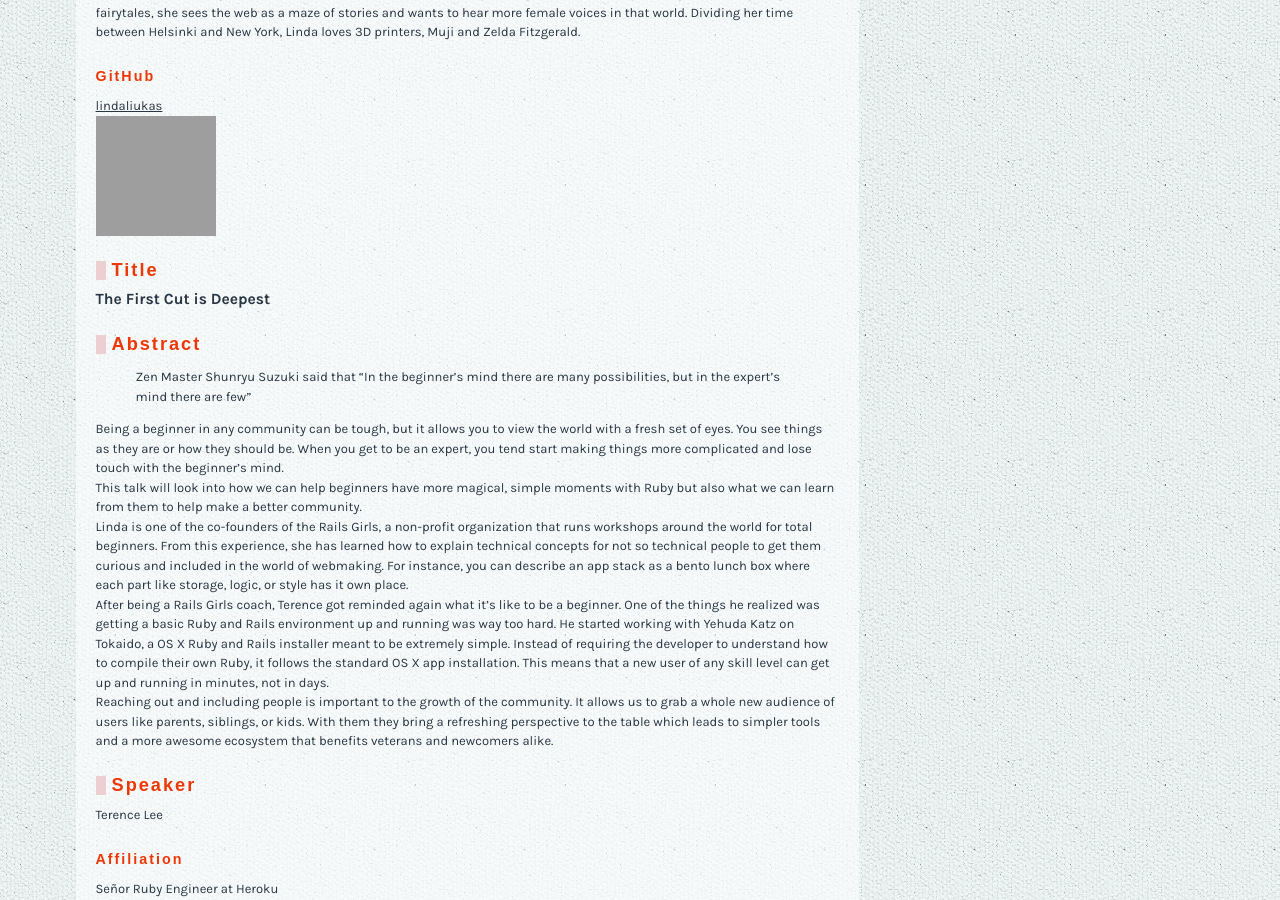
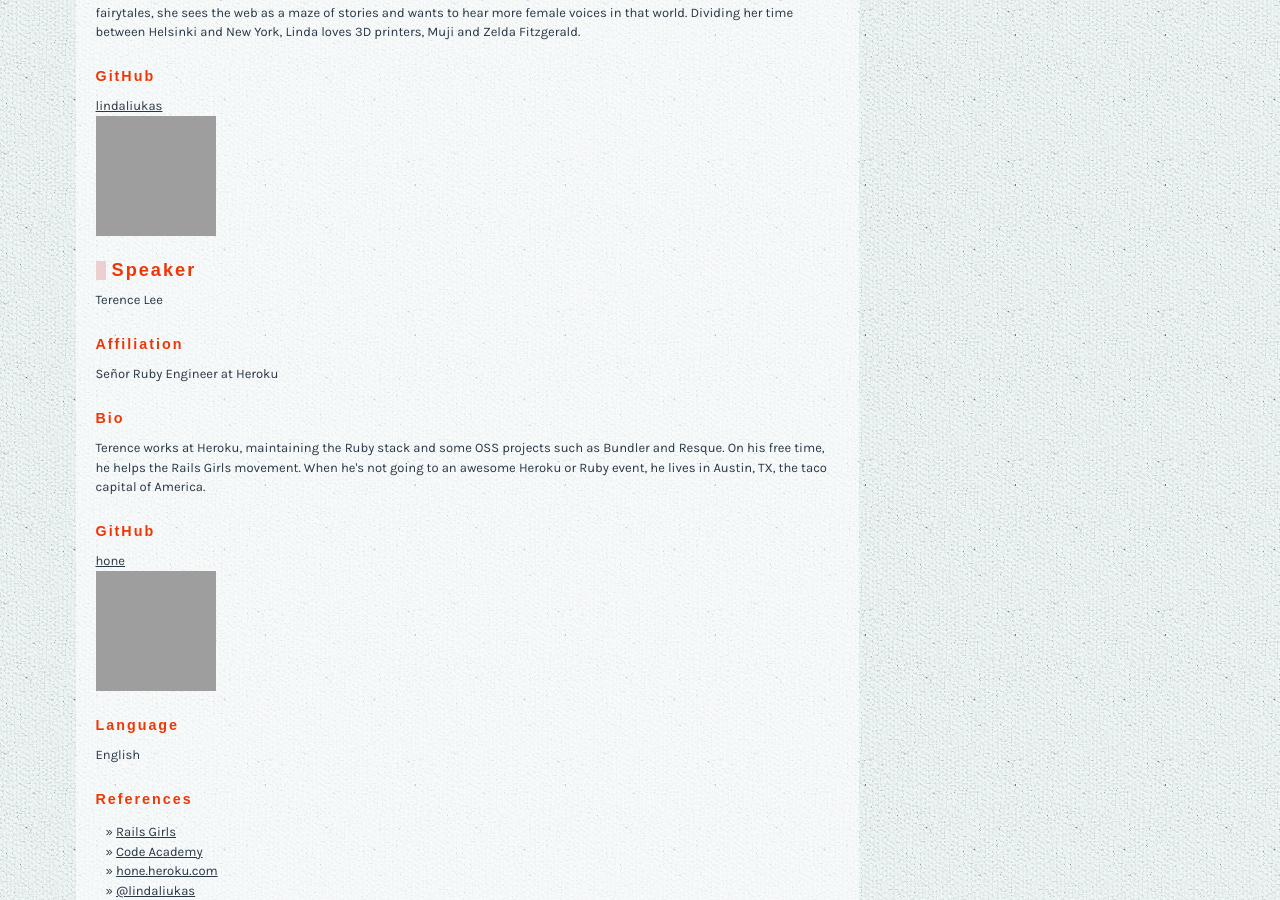
Before and after one commit to ruby-sapporo/sapporo.rubykaigi.org, a Jekyll site: the page built from 2012/en/schedule/details/72.html, in a window 1280 px wide and 900 px high, scrolled down 992 px. Built offline with Jekyll 4.4.1, drawn with Linux system fonts in a browser that asks for light colours; nearby versions of some CDN libraries; Markdown is read by kramdown in place of the engine named in the settings; comment, search, counter and statistics services are not loaded; grey boxes are pictures that could not be loaded.

Commit message:
Regenerate schedule pages

```diff
--- a/2012/en/schedule/details/72.html
+++ b/2012/en/schedule/details/72.html
@@ -36,23 +36,6 @@
       <a href="https://github.com/lindaliukas">lindaliukas</a><br>
       <img src="http://usericons.relucks.org/github/lindaliukas" width="120" height="120">
     </p>
-  <h2>Title</h2>
-  <p class="title">The First Cut is Deepest</p>
-  <h2>Abstract</h2>
-  <blockquote>
-<p>Zen Master Shunryu Suzuki said that  “In the beginner’s mind there are many possibilities, but in the expert’s mind there are few”</p>
-</blockquote>
-
-<p>Being a beginner in any community can be tough, but it allows you to view the world with a fresh set of eyes. You see things as they are or how they should be. When you get to be an expert, you tend start making things more complicated and lose touch with the beginner’s mind.</p>
-
-<p>This talk will look into how we can help beginners have more magical, simple moments with Ruby but also what we can learn from them to help make a better community.</p>
-
-<p>Linda is one of the co-founders of the Rails Girls, a non-profit organization that runs workshops around the world for total beginners. From this experience, she has learned how to explain technical concepts for not so technical people to get them curious and included in the world of webmaking. For instance, you can describe an app stack as a bento lunch box where each part like storage, logic, or style has it own place.</p>
-
-<p>After being a Rails Girls coach, Terence got reminded again what it’s like to be a beginner. One of the things he realized was getting a basic Ruby and Rails environment up and running was way too hard. He started working with Yehuda Katz on Tokaido, a OS X Ruby and Rails installer meant to be extremely simple. Instead of requiring the developer to understand how to compile their own Ruby, it follows the standard OS X app installation. This means that a new user of any skill level can get up and running in minutes, not in days.</p>
-
-<p>Reaching out and including people is important to the growth of the community. It allows us to grab a whole new audience of users like parents, siblings, or kids. With them they bring a refreshing perspective to the table which leads to simpler tools and a more awesome ecosystem that benefits veterans and newcomers alike.</p>
-
   <h2>Speaker</h2>
   <p>Terence Lee</p>
   <h3>Affiliation</h3>
```
Also changed, not shown: 2012/ja/schedule/details/72.html (+0 -17 lines).
